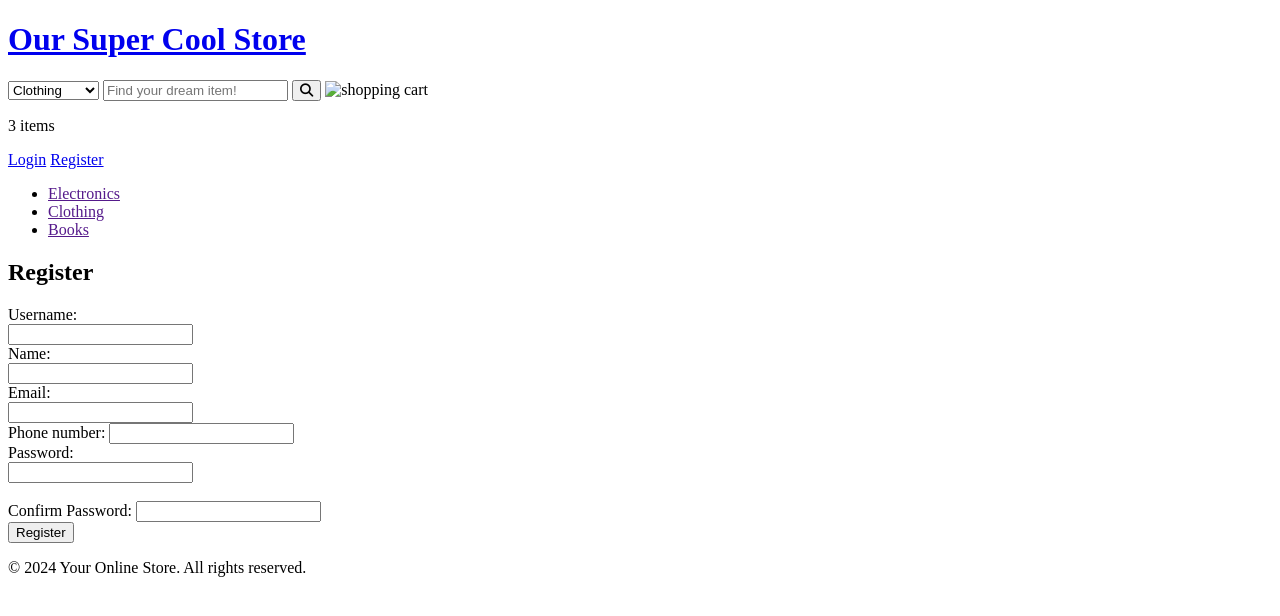
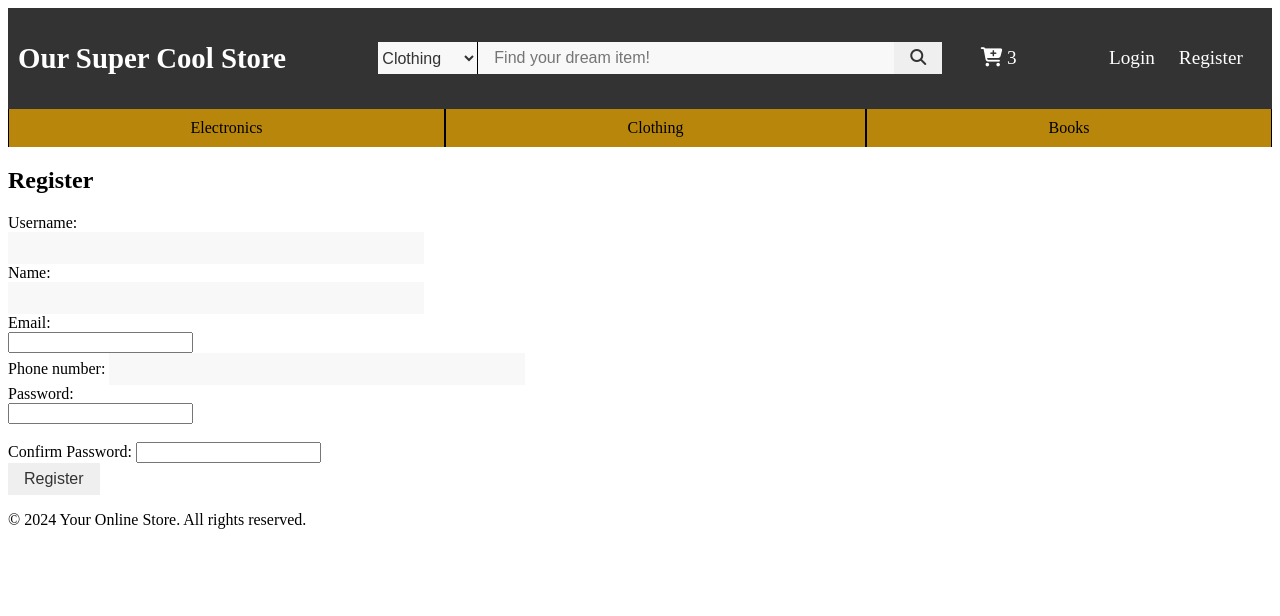
Before and after one commit to AfonsoDomingues17/Oldi-Goldi-Web-Application, a PHP site: page /register.php in a window 1280 px wide. Shown: the top 616 px of the page. Run offline with PHP 8.4, Linux system fonts and the light colour scheme; data comes from the database, SQL or seed files in the repository; some libraries are stand-ins or nearby versions.

Commit message:
css main page

```diff
--- a/css/style.css
+++ b/css/style.css
@@ -1,3 +1,102 @@
-body > header {
+/* style.css */
+
+/* Header styles for common.php */
+/* Header styles for common.php as a shopping nav bar */
+body > header section#main_nav_bar {
+    display: flex;
+    justify-content: space-between;
+    align-items: center;
+    padding: 10px;
+    background-color: #333;
+    color: white;
+    font-size: 1.2em;
+}
+body > header section#main_nav_bar form{
+    display: flex;
+    flex-direction: row;
+    align-items: center;
+    justify-content: space-between;
+}
+
+form select{
+    width: 100px;
+    height: 2em;
+    border: 0px;
+    font-size: 16px;
+    color: #333;
+    background-color: #f8f8f8;
+    border-right: solid 1px black;
 
 }
+form input[type="text"]{
+    width: 400px;
+    height: 2em;
+    border: 0px;
+    font-size: 16px;
+    color: #333;
+    background-color: #f8f8f8;
+    padding: 0;
+    padding-left: 1em;
+
+}
+form button {
+    height: 2em;
+    border: 0px;
+    font-size: 16px;
+    color: #333;
+    padding: 0;
+    padding-left: 1em;
+    padding-right: 1em;
+
+}
+form p {
+    margin-left: 2em;
+}
+
+body > header section#main_nav_bar h1 a{
+    color: white;
+    text-decoration: none;
+
+}
+#signup a:first-child{
+    padding-right: 1em;
+
+}
+body > header section#main_nav_bar #signup{
+    padding-right: 1em;
+}
+body > header section#main_nav_bar #signup a{
+    text-decoration: none;
+    color: white;
+}
+#Category_filters{
+    display: flex;
+    justify-content: space-around;
+    margin: 0;
+    padding: 0;
+
+}
+#Category_filters li {
+    list-style-type: none;
+    border-right: solid 1px black;
+    border-left: solid 1px black;
+    padding: 10px;
+    background-color: darkgoldenrod;
+    flex-grow: 1;
+    display: flex; /* This will make the li a flex container */
+    align-items: center; /* This will center the text vertically */
+    justify-content: center
+
+}
+#Category_filters a {
+    text-align: center;
+    text-decoration: none;
+    color: black;
+}
+
+body > header > form {
+    display: flex;
+    flex-direction: row;
+    align-items: center;
+    justify-content: space-between;
+}
--- a/templates/common.php
+++ b/templates/common.php
@@ -13,6 +13,7 @@ function output_header(){ ?>
 </head>
 <body>
     <header>
+        <section id="main_nav_bar">
         <h1><a href = "index.php">Our Super Cool Store</a></h1>
         <section id = "navsection">
         <form action="" method="get">
@@ -25,20 +26,22 @@ function output_header(){ ?>
             <!-- Search bar -->
             <input id = "search" type = "text" placeholder = "Find your dream item!">
             <button type="submit"><i class="fa-solid fa-magnifying-glass"></i></button>
-            <img src="" alt="shopping cart">
-            <p>3 items</p>
+            <p> <i class="fa-solid fa-cart-plus"></i> 3</p>
         </form>
         </section>
         <?php if(isset($_SESSION['username'])) {?>
+        <section id="loged_in">
         <a href="profile.php" id="profile"><i class="fa-solid fa-user"></i></a>
         <a href="sell.php" id="Sell now">Sell Now</a>
         <a href="action_logout.php" id="logout">Logout</a>
+        </section>
       <?php }
       else { ?>
         <div id="signup">
         <a href = "login.php">Login</a>
         <a href = "register.php">Register</a>
         </div>
+        </section>
       <?php } ?>
 
 
```
